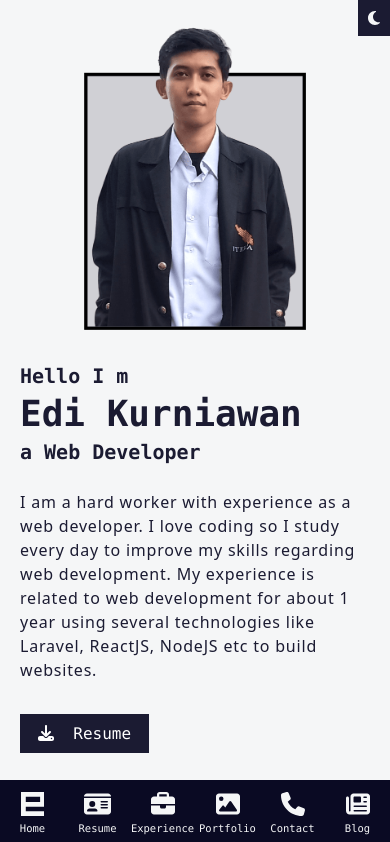
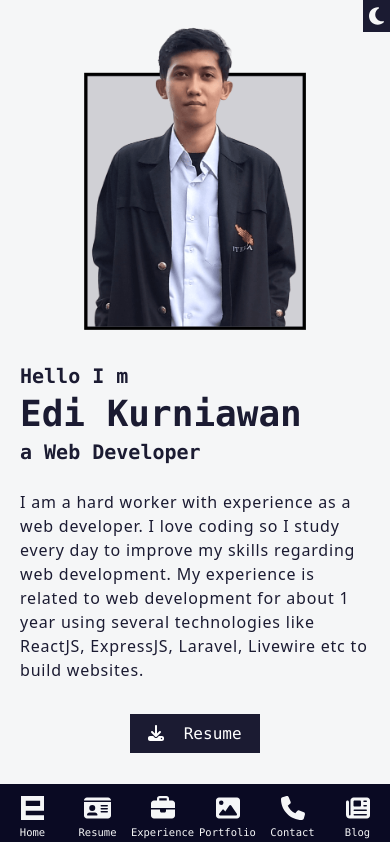
Before and after one commit to edikurniawan-dev/edikurniawan.dev, a Next.js app: page / in a window 390 px wide. Shown: the top 842 px of the page. Built offline with nearby package versions, Linux system fonts and the light colour scheme.

Commit message:
update website

```diff
--- a/components/layout.jsx
+++ b/components/layout.jsx
@@ -24,7 +24,7 @@ export default function Layout({ title, description, keywords, children }) {
                             </div>
                         </div>
                     </div>
-                    <div className="pt-8 pb-16 md:pt-10 md:pb-0">
+                    <div className="pt-8 pb-[3.9rem] md:pt-10 md:pb-0">
                         <Footer />
                     </div>
                 </div>
--- a/components/navbar.jsx
+++ b/components/navbar.jsx
@@ -61,7 +61,7 @@ export default function Navbar() {
         if (currentTheme === 'dark') {
             return (
                 <button onClick={() => setTheme('light')} className="bg-light">
-                    <div className="flex justify-center p-2.5 items- center">
+                    <div className="flex justify-center p-1.5 text-xl items- center">
                         <FontAwesomeIcon icon={faSun} className="text-dark" />
                     </div>
                 </button>
@@ -69,7 +69,7 @@ export default function Navbar() {
         } else {
             return (
                 <button onClick={() => setTheme('dark')} className="bg-dark">
-                    <div className="flex justify-center p-2.5 items- center">
+                    <div className="flex justify-center p-1.5 text-xl items- center">
                         <FontAwesomeIcon icon={faMoon} className="text-light" />
                     </div>
                 </button>
@@ -129,9 +129,9 @@ export default function Navbar() {
             </nav>
 
             {/* grid navbar for phone*/}
-            <div className="grid grid-cols-6 pt-2 pb-1 md:hidden text-light">
+            <div className="grid grid-cols-6 md:hidden text-light">
                 <Link href="/">
-                    <a className="flex flex-col items-center justify-end md:hidden">
+                    <a className="flex flex-col items-center justify-end pt-3 pb-0 md:hidden">
                         <svg
                             className="h-6"
                             viewBox="0 0 500 502"
@@ -148,31 +148,31 @@ export default function Navbar() {
                     </a>
                 </Link>
                 <Link href="/resume">
-                    <a className="flex flex-col items-center justify-end text-2xl md:hidden">
+                    <a className="flex flex-col items-center justify-end pt-3 pb-0 text-2xl md:hidden">
                         <FontAwesomeIcon icon={faIdCard} />
                         <span className="text-xxs">Resume</span>
                     </a>
                 </Link>
                 <Link href="/experience">
-                    <a className="flex flex-col items-center justify-end pt-1 text-2xl md:hidden">
+                    <a className="flex flex-col items-center justify-end pt-3 pb-0 text-2xl md:hidden">
                         <FontAwesomeIcon icon={faBriefcase} />
                         <span className="text-xxs">Experience</span>
                     </a>
                 </Link>
                 <Link href="/portfolio">
-                    <a className="flex flex-col items-center justify-end text-2xl md:hidden">
+                    <a className="flex flex-col items-center justify-end pt-3 pb-0 text-2xl md:hidden">
                         <FontAwesomeIcon icon={faImage} />
                         <span className="text-xxs">Portfolio</span>
                     </a>
                 </Link>
                 <Link href="/contact">
-                    <a className="flex flex-col items-center justify-end text-2xl md:hidden">
+                    <a className="flex flex-col items-center justify-end pt-3 pb-0 text-2xl md:hidden">
                         <FontAwesomeIcon icon={faPhone} />
                         <span className="text-xxs">Contact</span>
                     </a>
                 </Link>
                 <Link href="/blog">
-                    <a className="flex flex-col items-center justify-end text-2xl md:hidden">
+                    <a className="flex flex-col items-center justify-end pt-3 pb-0 text-2xl md:hidden">
                         <FontAwesomeIcon icon={faNewspaper} />
                         <span className="text-xxs">Blog</span>
                     </a>
--- a/components/portfoliocard.jsx
+++ b/components/portfoliocard.jsx
@@ -1,19 +1,33 @@
 import Image from 'next/image';
 import imageLoader from '../src/ImageLoader';
 import { FontAwesomeIcon } from '@fortawesome/react-fontawesome';
-import { faArrowUpRightFromSquare } from '@fortawesome/free-solid-svg-icons';
+import {
+    faArrowUpRightFromSquare,
+    faSpinner,
+} from '@fortawesome/free-solid-svg-icons';
 
 export default function PortfolioCard({ image, link, title, description }) {
     return (
         <div className="relative w-full">
             <div className="absolute inset-0 z-0 bg-center bg-cover"></div>
-            <div className="h-full border-2 border-black dark:border-light">
+            <div className="relative h-full border-2 border-black dark:border-light">
+                <div className="absolute top-0 z-0 flex items-center justify-center w-full h-full">
+                    <FontAwesomeIcon
+                        icon={faSpinner}
+                        className="animate-spin"
+                    />
+                    &nbsp;Load Image
+                </div>
+                <div className="z-10">
                     <Image
                         loader={imageLoader}
                         src={image}
                         alt={title}
                         layout="responsive"
+                        unoptimized
+                        priority
                     />
+                </div>
             </div>
             <div className="absolute inset-0 z-10 flex flex-col items-center justify-center text-center text-white duration-300 border opacity-0 bg-dark hover:bg-opacity-90 hover:opacity-100">
                 <a
--- a/pages/contact.jsx
+++ b/pages/contact.jsx
@@ -160,7 +160,7 @@ export default function Contact() {
                     <div className="flex flex-col space-y-2">
                         <label>Name</label>
                         <input
-                            className="h-12 px-3 border-2 border-dark dark:border-light dark:text-light text-dark focus:outline-none"
+                            className="h-12 px-3 border-2 border-dark dark:bg-light dark:border-light text-dark focus:outline-none"
                             type="text"
                             name="user_name"
                             required
@@ -169,7 +169,7 @@ export default function Contact() {
                     <div className="flex flex-col space-y-2">
                         <label>Email</label>
                         <input
-                            className="h-12 px-3 border-2 border-dark dark:border-light dark:text-light text-dark focus:outline-none"
+                            className="h-12 px-3 border-2 border-dark dark:bg-light dark:border-light text-dark focus:outline-none"
                             type="email"
                             name="user_email"
                             required
@@ -178,7 +178,7 @@ export default function Contact() {
                     <div className="flex flex-col space-y-2">
                         <label>Subject</label>
                         <input
-                            className="h-12 px-3 border-2 border-dark dark:border-light dark:text-light text-dark focus:outline-none"
+                            className="h-12 px-3 border-2 border-dark dark:bg-light dark:border-light text-dark focus:outline-none"
                             type="text"
                             name="user_subject"
                             required
@@ -187,7 +187,7 @@ export default function Contact() {
                     <div className="flex flex-col space-y-2">
                         <label>Message</label>
                         <textarea
-                            className="px-3 py-3 border-2 border-dark dark:border-light h-52 dark:text-light text-dark focus:outline-none"
+                            className="px-3 py-3 border-2 border-dark dark:bg-light dark:border-light h-52 text-dark focus:outline-none"
                             name="user_message"
                             required
                         />
--- a/pages/experience.jsx
+++ b/pages/experience.jsx
@@ -36,7 +36,7 @@ export default function Experience() {
                             padding="w-full lg:w-1/2 lg:pr-20"
                             companyName="CV Newus Teknologi"
                             during="Full-Stack Web Developer | November 2021 - March 2022"
-                            task="Develop websites both frontend and backend according to client needs."
+                            task="Develop websites both frontend and backend according to client needs. Some of the websites that I have created are Sistem Informasi Tata Ruang Lampung Utara (Simtaru Lampura) and PPDB SMA Perintis 2."
                             number="3"
                         />
                     </div>
--- a/pages/index.jsx
+++ b/pages/index.jsx
@@ -22,6 +22,7 @@ export default function Home() {
                         alt="Edi Kurniawan"
                         src={MyPhoto}
                         layout="responsive"
+                        placeholder="blur"
                         unoptimized
                         priority
                     />
@@ -44,13 +45,13 @@ export default function Home() {
                             developer. I love coding so I study every day to
                             improve my skills regarding web development. My
                             experience is related to web development for about 1
-                            year using several technologies like Laravel,
-                            ReactJS, NodeJS etc to build websites.
+                            year using several technologies like ReactJS,
+                            ExpressJS, Laravel, Livewire etc to build websites.
                         </p>
                     </div>
-                    <div className="pt-10 text-base font-medium md:text-lg">
+                    <div className="pt-10 text-base font-medium text-center md:text-left md:text-lg">
                         <a
-                            href="https://drive.google.com/u/2/uc?id=1ZSd_Y9xnBtL_nSUjMmIEePklriAS-Il7&export=download"
+                            href="https://public.bl.files.1drv.com/y4mFEuBh8QzEThmLs7KIgVnNND3FDxWnCyQ-XZCqEwrJb2cGHZn5WtGzO2NfjE4dRpkeUp6VildHlBUikGzrtPcpwhmy5Zr_s_PqoTvsA_9sO40ySyJ6ExjXJDuATKKlXCkg5rtQxbEz-1lFNJnYVsmlviebRvZdyNTM75eS6f9n6nyoFH3v1lFe-xbSrsTapEJHoSy6RUu_50-V7N3CKo7ms5BVY6Yp71T8wlhTzUqm0s"
                             className="download-resume">
                             <FontAwesomeIcon icon={faDownload} />
                             &nbsp; Resume
--- a/pages/portfolio.jsx
+++ b/pages/portfolio.jsx
@@ -19,13 +19,13 @@ export default function Portfolio() {
                     image={SimtaruLampura}
                     link="https://simtaru-lampura.com/"
                     title="Simtaru Lampura"
-                    description="Simtaru Lampura is a web application to handle the registration of building permits in the North Lmapung district."
+                    description="Simtaru Lampura is a web application to handle the registration of building permits in the North Lampung district. This website was build using Laravel, Livewire and TailwindCSS, for the database using MySQL"
                 />
                 <PortfolioCard
                     image={PpdbSmaPerintis}
                     link="https://ppdbsmaperintis2.id/"
                     title="PPDB SMA Perintis 2"
-                    description="PPDB SMA Perintis 2 is web appllication to handle the registration of new student."
+                    description="PPDB SMA Perintis 2 is web appllication to handle the registration of new student. This website was build using Laravel, Livewire and Bootstrap, for the database using MySQL"
                 />
                 <PortfolioCard
                     image={Jaramba}
--- a/pages/resume.jsx
+++ b/pages/resume.jsx
@@ -9,18 +9,15 @@ export default function Resume() {
                 Resume
             </h1>
             <br />
-            <div className="flex items-center justify-center">
+            <div className="flex items-center justify-center border-2 border-dark dark:border-light">
                 <iframe
-                    loading="lazy"
-                    title="resume"
-                    src="https://drive.google.com/file/d/1ZSd_Y9xnBtL_nSUjMmIEePklriAS-Il7/preview"
-                    className="w-full h-[58vh]"
-                    allow="autoplay"></iframe>
+                    src="https://onedrive.live.com/embed?cid=4A2DEB52E0975AE3&resid=4A2DEB52E0975AE3%218634&authkey=AFRY4O_s8MDVaCw&em=2"
+                    className="w-full h-[57vh]"></iframe>
             </div>
             <div className="flex items-center justify-center">
                 <div className="flex items-center justify-center pt-5 space-x-6 font-mono text-base font-medium md:justify-start md:text-lg">
                     <a
-                        href="https://drive.google.com/u/2/uc?id=1ZSd_Y9xnBtL_nSUjMmIEePklriAS-Il7&export=download"
+                        href="https://public.bl.files.1drv.com/y4mFEuBh8QzEThmLs7KIgVnNND3FDxWnCyQ-XZCqEwrJb2cGHZn5WtGzO2NfjE4dRpkeUp6VildHlBUikGzrtPcpwhmy5Zr_s_PqoTvsA_9sO40ySyJ6ExjXJDuATKKlXCkg5rtQxbEz-1lFNJnYVsmlviebRvZdyNTM75eS6f9n6nyoFH3v1lFe-xbSrsTapEJHoSy6RUu_50-V7N3CKo7ms5BVY6Yp71T8wlhTzUqm0s"
                         className="download-resume">
                         <FontAwesomeIcon icon={faDownload} />
                         &nbsp; Resume
```
Also changed, not shown: 1 other file (tests, documents, lock files or other folders). Lines whose indentation alone changed are shown as unchanged.
